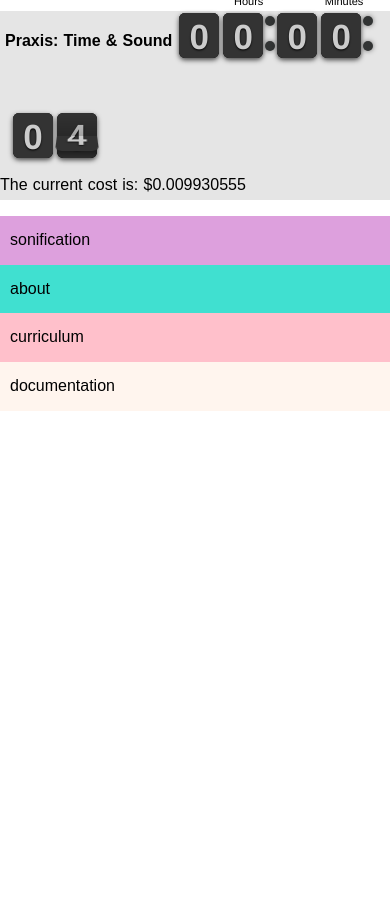
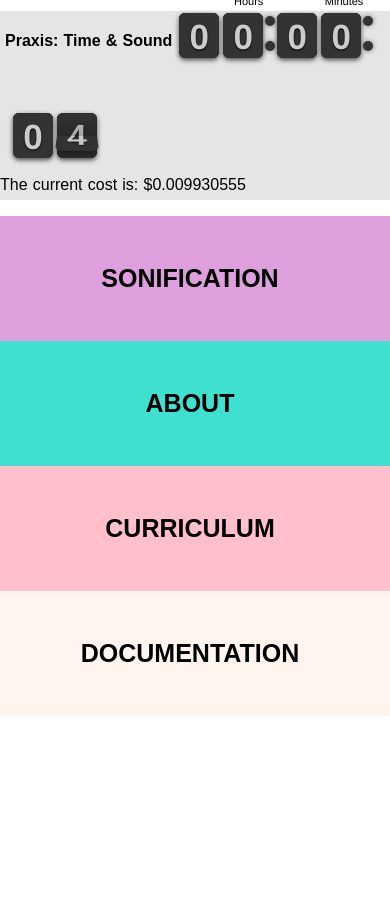
Before and after one commit to scholarslab/clockwork, a Jekyll site: the page built from index.html, in a window 390 px wide. Built offline with Jekyll 4.4.1, drawn with Linux system fonts in a browser that asks for light colours; some web fonts are replaced; before the commit the page ends 900 px from its top, so only the background shows below that.

Commit message:
styled the mobile home page to match the laptop home page

```diff
--- a/css/main.css
+++ b/css/main.css
@@ -32,12 +32,24 @@ nav ul {
   /*background-color: #ccffff;*/
 }
 
+
 nav li a{
   display: block;
   color: #000;
   padding: 10px 20px 10px 10px;
   text-decoration: none;
   text-transform: lowercase;
+}
+
+.home nav li a{
+  display: block;
+  color: #000;
+  padding: 40px 20px 40px 10px;
+  text-decoration: none;
+  text-transform: uppercase;
+  text-align: center;
+  font-weight: bold;
+  font-size: 25px;
 }
 
 .active {
```
